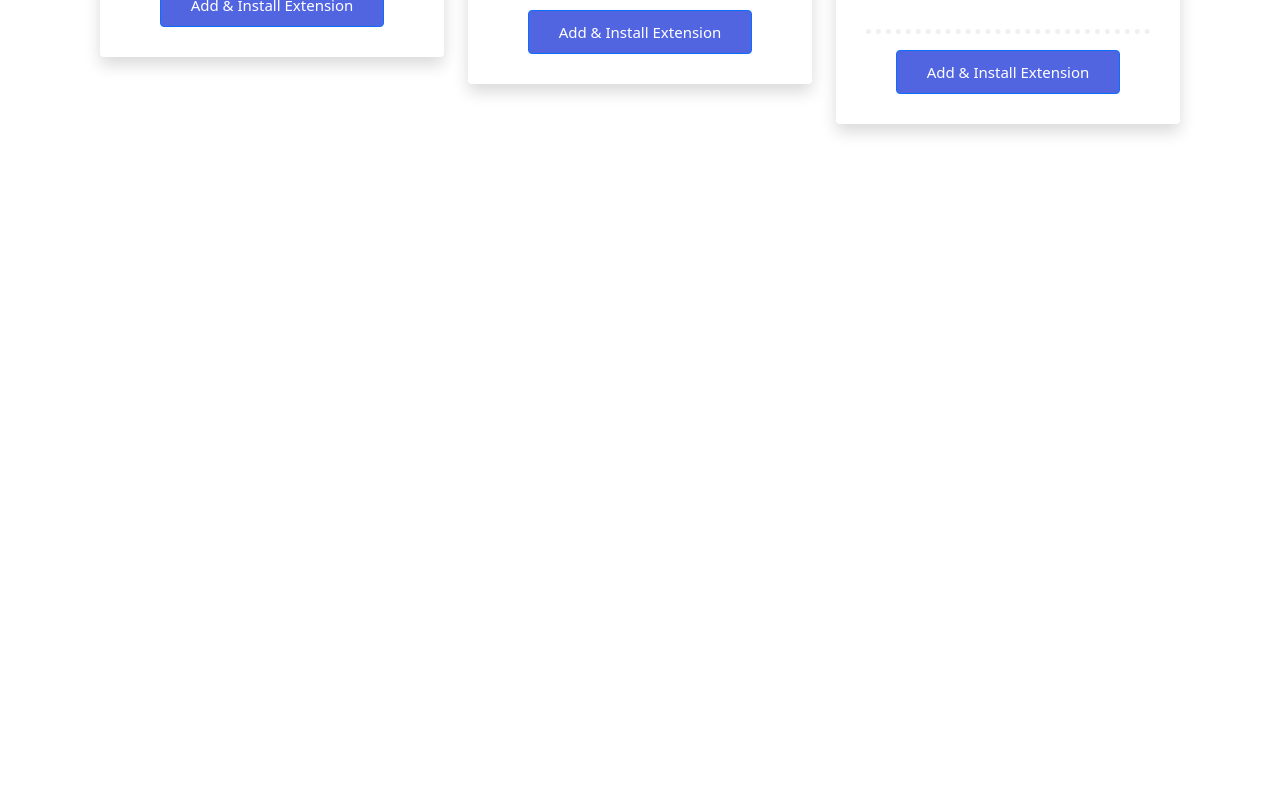
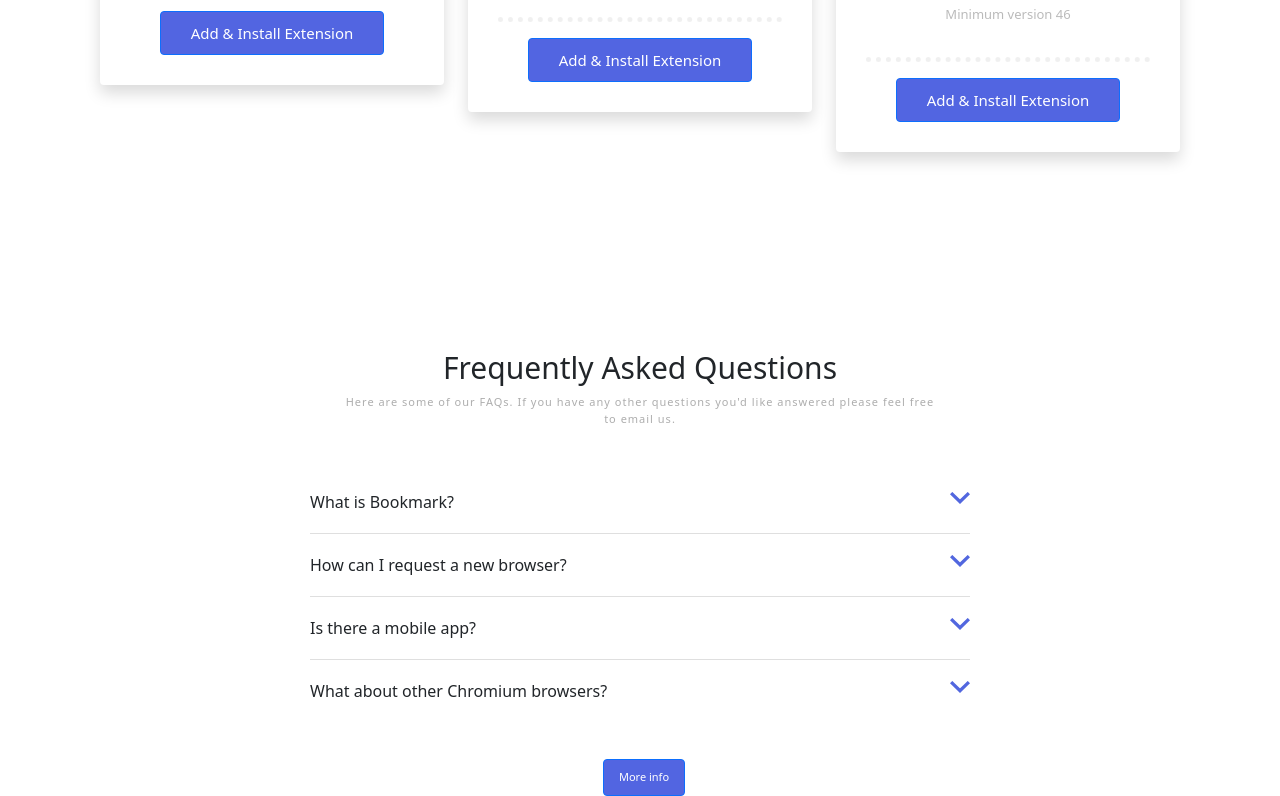
Before and after one commit to SheilaPerez/Maquetacion-web, a website: page index.html in a window 1280 px wide. Shown: the part 1857-2653 px from the top of the page. Before the commit the page ends 2029 px from the top, so only its background shows below. Drawn offline with nearby package versions, Linux system fonts and the light colour scheme; files whose address does not match are found by name.

Commit message:
Ejercicio 4

```diff
--- a/index.html
+++ b/index.html
@@ -86,7 +86,7 @@
                 <p class="allSubtitle estaticSubtittle">We've got more browsers in the pipeline. Please do let us know if you've got a favorite you'd like us to priorize.</p>
             </div>
             <div class="row cardContainer">
-                    <div class="col-8 col-sm-4 col-md-4 col-lg-4">
+                    <div class="col-8 col-sm-8 col-md-4 col-lg-4">
                             <div class="card shadow p-4.5 mb-5 bg-body rounded">
                                 <img src="../ej1234/Imagenes/logo-chrome.svg" class="card-img-top" alt="...">
                                 <div class="card-body">
@@ -97,7 +97,7 @@
                                 <a href="#" class="btn btn-primary card-btn">Add & Install Extension</a>
                             </div>
                         </div>
-                        <div class="col-8 col-sm-4 col-md-4 col-lg-4">
+                        <div class="col-8 col-sm-8 col-md-4 col-lg-4">
                             <div class="card shadow p-4.5 mb-5 bg-body rounded mtCardFire">
                                 <img src="../ej1234/Imagenes/logo-firefox.svg" class="card-img-top" alt="...">
                                 <div class="card-body">
@@ -108,7 +108,7 @@
                                 <a href="#" class="btn btn-primary card-btn">Add & Install Extension</a>
                             </div>
                         </div>
-                        <div class="col-8 col-sm-4 col-md-4 col-lg-4 mtCardOpera">
+                        <div class="col-8 col-sm-8 col-md-4 col-lg-4 mtCardOpera">
                             <div class="card shadow p-4.5 mb-5 bg-body rounded">
                                 <img src="../ej1234/Imagenes/logo-opera.svg" class="card-img-top" alt="...">
                                 <div class="card-body">
@@ -120,6 +120,57 @@
                             </div>
                         </div>
             </div>
+            <div class="row">
+                <h4 class="section">Frequently Asked Questions</h4>
+                <p class="allSubtitle estaticSubtittle">Here are some of our FAQs. If you have any other questions you'd like answered please feel free to email us.</p>
+            </div>
+            <div class="row">
+                <div class="accordion accordion-flush" id="accordionFlushExample">
+                    <div class="accordion-item">
+                        <h2 class="accordion-header" id="flush-headingOne">
+                        <button class="accordion-button collapsed" type="button" data-bs-toggle="collapse" data-bs-target="#flush-collapseOne" aria-expanded="false" aria-controls="flush-collapseOne">
+                            What is Bookmark?
+                        </button>
+                        </h2>
+                        <div id="flush-collapseOne" class="accordion-collapse collapse" aria-labelledby="flush-headingOne" data-bs-parent="#accordionFlushExample">
+                        <div class="accordion-body">Minions ipsum hana dul sae po kass bappleees pepete bappleees belloo! Me want bananaaa! jiji chasy baboiii me want bananaaa! Daa. Tulaliloo aaaaaah hahaha bappleees belloo! Po kass ti aamoo! Ti aamoo! Jiji. Daa potatoooo pepete poulet tikka masala hahaha para tú wiiiii pepete wiiiii. Ti aamoo! pepete tatata bala tu aaaaaah para tú uuuhhh jeje.</div>
+                        </div>
+                    </div>
+                    <div class="accordion-item">
+                        <h2 class="accordion-header" id="flush-headingTwo">
+                        <button class="accordion-button collapsed" type="button" data-bs-toggle="collapse" data-bs-target="#flush-collapseTwo" aria-expanded="false" aria-controls="flush-collapseTwo">
+                            How can I request a new browser?
+                        </button>
+                        </h2>
+                        <div id="flush-collapseTwo" class="accordion-collapse collapse" aria-labelledby="flush-headingTwo" data-bs-parent="#accordionFlushExample">
+                        <div class="accordion-body">Minions ipsum hana dul sae po kass bappleees pepete bappleees belloo! Me want bananaaa! jiji chasy baboiii me want bananaaa! Daa. Tulaliloo aaaaaah hahaha bappleees belloo! Po kass ti aamoo! Ti aamoo! Jiji. Daa potatoooo pepete poulet tikka masala hahaha para tú wiiiii pepete wiiiii. Ti aamoo! pepete tatata bala tu aaaaaah para tú uuuhhh jeje.</div>
+                        </div>
+                    </div>
+                    <div class="accordion-item">
+                        <h2 class="accordion-header" id="flush-headingThree">
+                        <button class="accordion-button collapsed" type="button" data-bs-toggle="collapse" data-bs-target="#flush-collapseThree" aria-expanded="false" aria-controls="flush-collapseThree">
+                            Is there a mobile app?
+                        </button>
+                        </h2>
+                        <div id="flush-collapseThree" class="accordion-collapse collapse" aria-labelledby="flush-headingThree" data-bs-parent="#accordionFlushExample">
+                        <div class="accordion-body">Minions ipsum hana dul sae po kass bappleees pepete bappleees belloo! Me want bananaaa! jiji chasy baboiii me want bananaaa! Daa. Tulaliloo aaaaaah hahaha bappleees belloo! Po kass ti aamoo! Ti aamoo! Jiji. Daa potatoooo pepete poulet tikka masala hahaha para tú wiiiii pepete wiiiii. Ti aamoo! pepete tatata bala tu aaaaaah para tú uuuhhh jeje.</div>
+                        </div>
+                    </div>
+                    <div class="accordion-item">
+                        <h2 class="accordion-header" id="flush-headingFour">
+                        <button class="accordion-button collapsed" type="button" data-bs-toggle="collapse" data-bs-target="#flush-collapseFour" aria-expanded="false" aria-controls="flush-collapseFour">
+                            What about other Chromium browsers?
+                        </button>
+                        </h2>
+                        <div id="flush-collapseFour" class="accordion-collapse collapse" aria-labelledby="flush-headingFour" data-bs-parent="#accordionFlushExample">
+                        <div class="accordion-body">Minions ipsum hana dul sae po kass bappleees pepete bappleees belloo! Me want bananaaa! jiji chasy baboiii me want bananaaa! Daa. Tulaliloo aaaaaah hahaha bappleees belloo! Po kass ti aamoo! Ti aamoo! Jiji. Daa potatoooo pepete poulet tikka masala hahaha para tú wiiiii pepete wiiiii. Ti aamoo! pepete tatata bala tu aaaaaah para tú uuuhhh jeje.</div>
+                        </div>
+                    </div>
+                </div>
+                <div class="faqBtnContainer">
+                    <button type="button" class="btn btn-primary faqBtn ms-md-2">More info</button>
+                </div>
+            </div>
        </div>
     </body>
 </html>
--- a/sass/main.scss
+++ b/sass/main.scss
@@ -81,7 +81,7 @@ $danger: #FA5959;
     color: rgba(128, 128, 128, 0.646);
     font-size: 18px;
     letter-spacing: 1px;
-    margin-bottom: 30px;
+    margin-bottom: 44px;
 }
 
 .getButtons {
@@ -200,6 +200,26 @@ $danger: #FA5959;
 .card-btn {
     padding: 10px 30px;
     font-size: 13px;
+}
+
+.accordion-button::after {
+    background-image: url(../Imagenes/icon-arrow.svg);
+}
+
+.accordion-button {
+    padding: 21px 0;
+}
+
+.faqBtn {
+    background-color: $primary;
+    padding: 13px 25px;
+    margin-top: 37px;
+    font-size: 15px;
+}
+
+.faqBtnContainer {
+    display: flex;
+    justify-content: center;
 }
 
 @media (min-width: 768px) {
@@ -328,7 +348,17 @@ $danger: #FA5959;
     .mtCardOpera{
         margin-top: 60px;
     }
+
+    .faqBtn {
+        font-size: 11px;
+        padding: 9px 15px;
+    }
+
+    .accordion {
+        padding: 0 102px;
+    }
 }
+
 
 @media (min-width: 992px) {
     .btn-lg {
@@ -355,4 +385,8 @@ $danger: #FA5959;
         padding: 10px 30px;
         font-size: 15px;
     }
+
+    .accordion {
+        padding: 0 222px;
+    }
 }
```
Also changed, not shown: sass/main.css, 1 other file.
